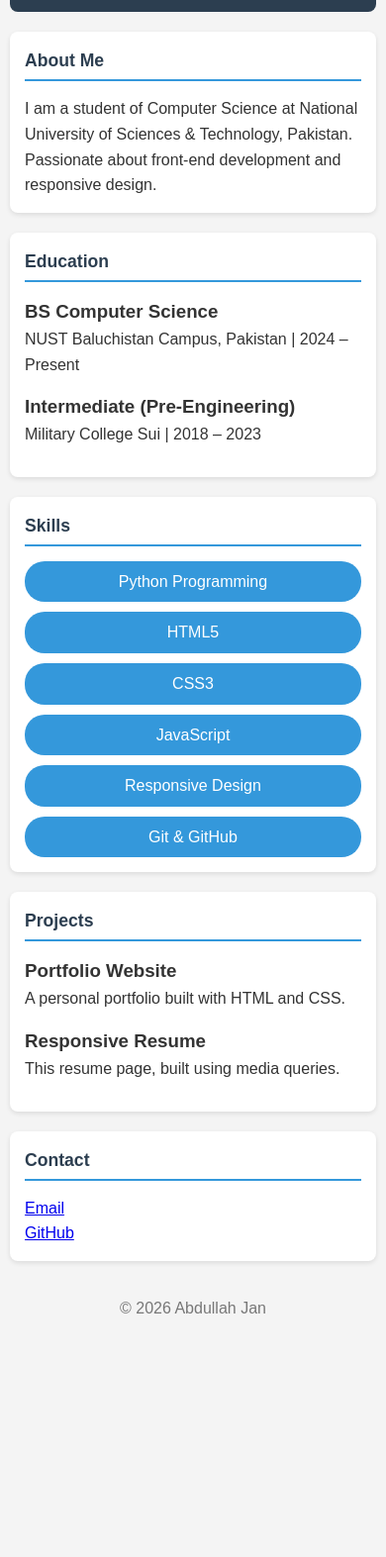
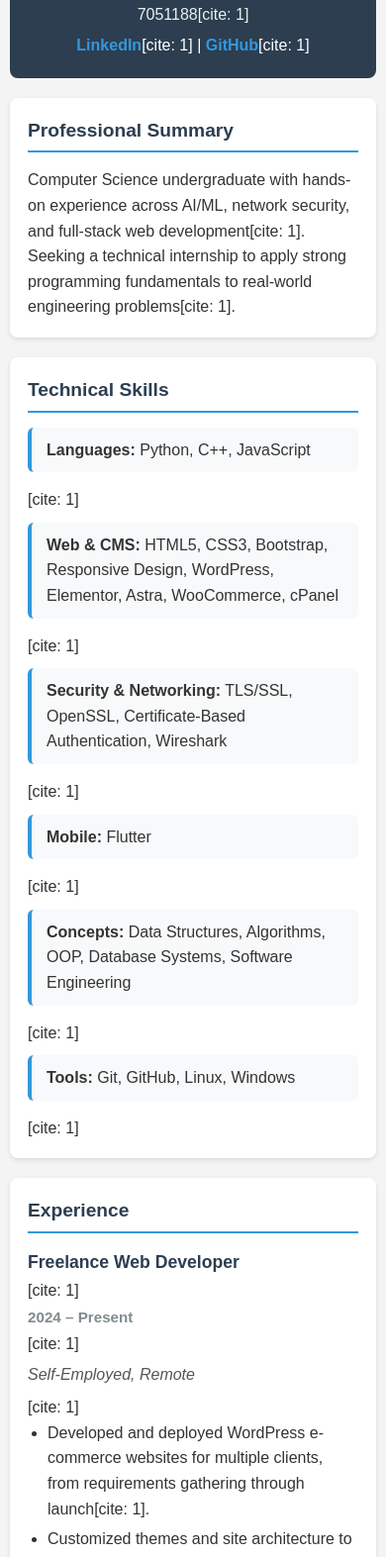
Before and after one commit to Abdullahjan1020/My-Resume, a plain HTML site: page AbdullahJan527940.html in a window 390 px wide. Shown: the part 94-1667 px from the top of the page at 99% size. Before the commit the page ends 1453 px from the top, so only its background shows below. Drawn offline with Linux system fonts and the light colour scheme.

Commit message:
Updated resume and design

```diff
--- a/AbdullahJan527940.css
+++ b/AbdullahJan527940.css
@@ -22,7 +22,24 @@ header {
 }
 
 header h1 {
-  font-size: 2rem;
+  font-size: 2.2rem;
+  margin-bottom: 5px;
+}
+
+header .contact-info {
+  font-size: 1rem;
+  margin-bottom: 5px;
+  color: #ecf0f1;
+}
+
+header .header-links a {
+  color: #3498db;
+  text-decoration: none;
+  font-weight: bold;
+}
+
+header .header-links a:hover {
+  text-decoration: underline;
 }
 
 main {
@@ -32,7 +49,7 @@ main {
 
 section {
   background: white;
-  padding: 20px;
+  padding: 25px;
   margin-bottom: 20px;
   border-radius: 8px;
   box-shadow: 0 2px 5px rgba(0,0,0,0.1);
@@ -43,24 +60,73 @@ section h2 {
   border-bottom: 2px solid #3498db;
   padding-bottom: 5px;
   margin-bottom: 15px;
+  font-size: 1.4rem;
 }
 
 .item {
-  margin-bottom: 15px;
+  margin-bottom: 20px;
+}
+
+.item:last-child {
+  margin-bottom: 0;
+}
+
+.item-header {
+  display: flex;
+  justify-content: space-between;
+  align-items: center;
+  flex-wrap: wrap;
+  margin-bottom: 5px;
+}
+
+.item-header h3 {
+  font-size: 1.1rem;
+  color: #2c3e50;
+}
+
+.date, .marks {
+  font-weight: bold;
+  color: #7f8c8d;
+  font-size: 0.95rem;
+}
+
+.tag {
+  background: #eef7fc;
+  color: #2980b9;
+  padding: 3px 8px;
+  border-radius: 4px;
+  font-size: 0.85rem;
+  font-weight: bold;
+}
+
+.sub-title {
+  font-style: italic;
+  color: #555;
+  margin-bottom: 8px;
+}
+
+section ul {
+  padding-left: 20px;
+}
+
+section ul li {
+  margin-bottom: 5px;
 }
 
 .skills ul {
   list-style: none;
+  padding-left: 0;
   display: flex;
-  flex-wrap: wrap;
+  flex-direction: column;
   gap: 10px;
 }
 
 .skills li {
-  background: #3498db;
-  color: white;
-  padding: 8px 15px;
-  border-radius: 20px;
+  background: #f8f9fa;
+  color: #333;
+  padding: 10px 15px;
+  border-radius: 6px;
+  border-left: 4px solid #3498db;
 }
 
 footer {
@@ -74,7 +140,7 @@ footer {
 /* Tablets and below */
 @media screen and (max-width: 768px) {
   header h1 {
-    font-size: 1.5rem;
+    font-size: 1.8rem;
   }
 
   body {
@@ -82,29 +148,27 @@ footer {
   }
 
   section {
-    padding: 15px;
+    padding: 18px;
+  }
+
+  .item-header {
+    flex-direction: column;
+    align-items: flex-start;
+    gap: 2px;
   }
 }
 
 /* Mobile phones */
 @media screen and (max-width: 480px) {
   header {
-    padding: 20px;
+    padding: 20px 10px;
   }
 
   header h1 {
-    font-size: 1.2rem;
-  }
-
-  .skills ul {
-    flex-direction: column;
-  }
-
-  .skills li {
-    text-align: center;
+    font-size: 1.4rem;
   }
 
   section h2 {
-    font-size: 1.1rem;
+    font-size: 1.2rem;
   }
 }
--- a/AbdullahJan527940.html
+++ b/AbdullahJan527940.html
@@ -3,68 +3,135 @@
 <head>
   <meta charset="UTF-8">
   <meta name="viewport" content="width=device-width, initial-scale=1.0">
-  <title>My Resume</title>
+  <title>Abdullah Jan - Resume</title>
   <link rel="stylesheet" href="AbdullahJan527940.css">
 </head>
 <body>
 
   <header>
     <h1>Abdullah Jan</h1>
-    <p>Computer Science Student | NUST</p>
+    <p class="contact-info">
+      Quetta, Balochistan, Pakistan[cite: 1] | +92 331 7051188[cite: 1]
+    </p>
+    <p class="header-links">
+      <a href="https://linkedin.com" target="_blank">LinkedIn</a>[cite: 1] |
+      <a href="https://github.com" target="_blank">GitHub</a>[cite: 1]
+    </p>
   </header>
 
   <main>
-    <section class="about">
-      <h2>About Me</h2>
-      <p>I am a student of Computer Science at National University of Sciences & Technology, Pakistan. Passionate about front-end development and responsive design.</p>
+    <section class="summary">
+      <h2>Professional Summary</h2>
+      <p>Computer Science undergraduate with hands-on experience across AI/ML, network security, and full-stack web development[cite: 1]. Seeking a technical internship to apply strong programming fundamentals to real-world engineering problems[cite: 1].</p>
+    </section>
+
+    <section class="skills">
+      <h2>Technical Skills</h2>
+      <ul>
+        <li><strong>Languages:</strong> Python, C++, JavaScript</li>[cite: 1]
+        <li><strong>Web & CMS:</strong> HTML5, CSS3, Bootstrap, Responsive Design, WordPress, Elementor, Astra, WooCommerce, cPanel</li>[cite: 1]
+        <li><strong>Security & Networking:</strong> TLS/SSL, OpenSSL, Certificate-Based Authentication, Wireshark</li>[cite: 1]
+        <li><strong>Mobile:</strong> Flutter</li>[cite: 1]
+        <li><strong>Concepts:</strong> Data Structures, Algorithms, OOP, Database Systems, Software Engineering</li>[cite: 1]
+        <li><strong>Tools:</strong> Git, GitHub, Linux, Windows</li>[cite: 1]
+      </ul>
+    </section>
+
+    <section class="experience">
+      <h2>Experience</h2>
+      <div class="item">
+        <div class="item-header">
+          <h3>Freelance Web Developer</h3>[cite: 1]
+          <span class="date">2024 – Present</span>[cite: 1]
+        </div>
+        <p class="sub-title">Self-Employed, Remote</p>[cite: 1]
+        <ul>
+          <li>Developed and deployed WordPress e-commerce websites for multiple clients, from requirements gathering through launch[cite: 1].</li>
+          <li>Customized themes and site architecture to improve page load performance and mobile responsiveness[cite: 1].</li>
+          <li>Managed hosting, domain configuration, and payment gateway integration for client stores[cite: 1].</li>
+        </ul>
+      </div>
+    </section>
+
+    <section class="projects">
+      <h2>Technical Projects</h2>
+
+      <div class="item">
+        <div class="item-header">
+          <h3>WattsEye AI-Powered Electricity Theft Detection</h3>[cite: 1]
+          <span class="tag">AI / Anomaly Detection</span>[cite: 1]
+        </div>
+        <ul>
+          <li>Built an anomaly detection system using the Isolation Forest algorithm, trained on 42 datasets containing over one million consumption records[cite: 1].</li>
+          <li>Applied unsupervised learning to flag abnormal electricity usage patterns indicative of theft[cite: 1].</li>
+        </ul>
+      </div>
+
+      <div class="item">
+        <div class="item-header">
+          <h3>TLS Secure Client-Server Application</h3>[cite: 1]
+          <span class="tag">Network Security</span>[cite: 1]
+        </div>
+        <ul>
+          <li>Built a certificate-based authenticated client-server system with encrypted end-to-end communication[cite: 1].</li>
+          <li>Analyzed traffic using Wireshark to validate secure handshake and encryption integrity, applying core network-security and cryptography concepts[cite: 1].</li>
+        </ul>
+      </div>
+
+      <div class="item">
+        <div class="item-header">
+          <h3>Expense Tracker - Desktop GUI Application</h3>[cite: 1]
+          <span class="tag">Windows Forms</span>[cite: 1]
+        </div>
+        <ul>
+          <li>Developed a desktop expense-tracking app with user login/registration and file-based data storage[cite: 1].</li>
+          <li>Implemented full CRUD functionality for adding, viewing, and managing expense records[cite: 1].</li>
+        </ul>
+      </div>
+
+      <div class="item">
+        <div class="item-header">
+          <h3>Patient Sphere Health Companion App</h3>[cite: 1]
+          <span class="tag">Mobile Development</span>[cite: 1]
+        </div>
+        <ul>
+          <li>Built a patient-centric mobile app to track vitals and store diagnoses, prescriptions, and appointments[cite: 1].</li>
+          <li>Designed an intuitive interface consolidating personal health records in one place[cite: 1].</li>
+        </ul>
+      </div>
     </section>
 
     <section class="education">
       <h2>Education</h2>
+
       <div class="item">
-        <h3>BS Computer Science</h3>
-        <p>NUST Baluchistan Campus, Pakistan | 2024 – Present</p>
+        <div class="item-header">
+          <h3>BS Computer Science</h3>[cite: 1]
+          <span class="date">2023 – 2028 (Expected)</span>[cite: 1]
+        </div>
+        <p>National University of Sciences & Technology (NUST), Balochistan Campus - 4th Semester</p>[cite: 1]
       </div>
+
       <div class="item">
-        <h3>Intermediate (Pre-Engineering)</h3>
-        <p>Military College Sui | 2018 – 2023</p>
+        <div class="item-header">
+          <h3>Intermediate in Computer Science</h3>[cite: 1]
+          <span class="marks">820 / 1100</span>[cite: 1]
+        </div>
+        <p>Military College Sui, FBISE</p>[cite: 1]
       </div>
-    </section>
 
-    <section class="skills">
-      <h2>Skills</h2>
-      <ul>
-        <li>Python Programming</li>
-        <li>HTML5</li>
-        <li>CSS3</li>
-        <li>JavaScript</li>
-        <li>Responsive Design</li>
-        <li>Git & GitHub</li>
-      </ul>
-    </section>
-
-    <section class="projects">
-      <h2>Projects</h2>
       <div class="item">
-        <h3>Portfolio Website</h3>
-        <p>A personal portfolio built with HTML and CSS.</p>
+        <div class="item-header">
+          <h3>Matriculation</h3>[cite: 1]
+          <span class="marks">999 / 1100</span>[cite: 1]
+        </div>
+        <p>Military College Sui, FBISE</p>[cite: 1]
       </div>
-      <div class="item">
-        <h3>Responsive Resume</h3>
-        <p>This resume page, built using media queries.</p>
-      </div>
-    </section>
-
-    <section class="contact">
-      <h2>Contact</h2>
-      <a href="bolanian549@gmail.com" target="_blank">Email</a>
-      <br>
-      <a href="https://github.com/Abdullahjan1020" target="_blank">GitHub</a>
     </section>
   </main>
 
   <footer>
-    <p>© 2026 Abdullah Jan</p>
+    <p>© 2026 Abdullah Jan. All Rights Reserved.</p>
   </footer>
 
 </body>
```
